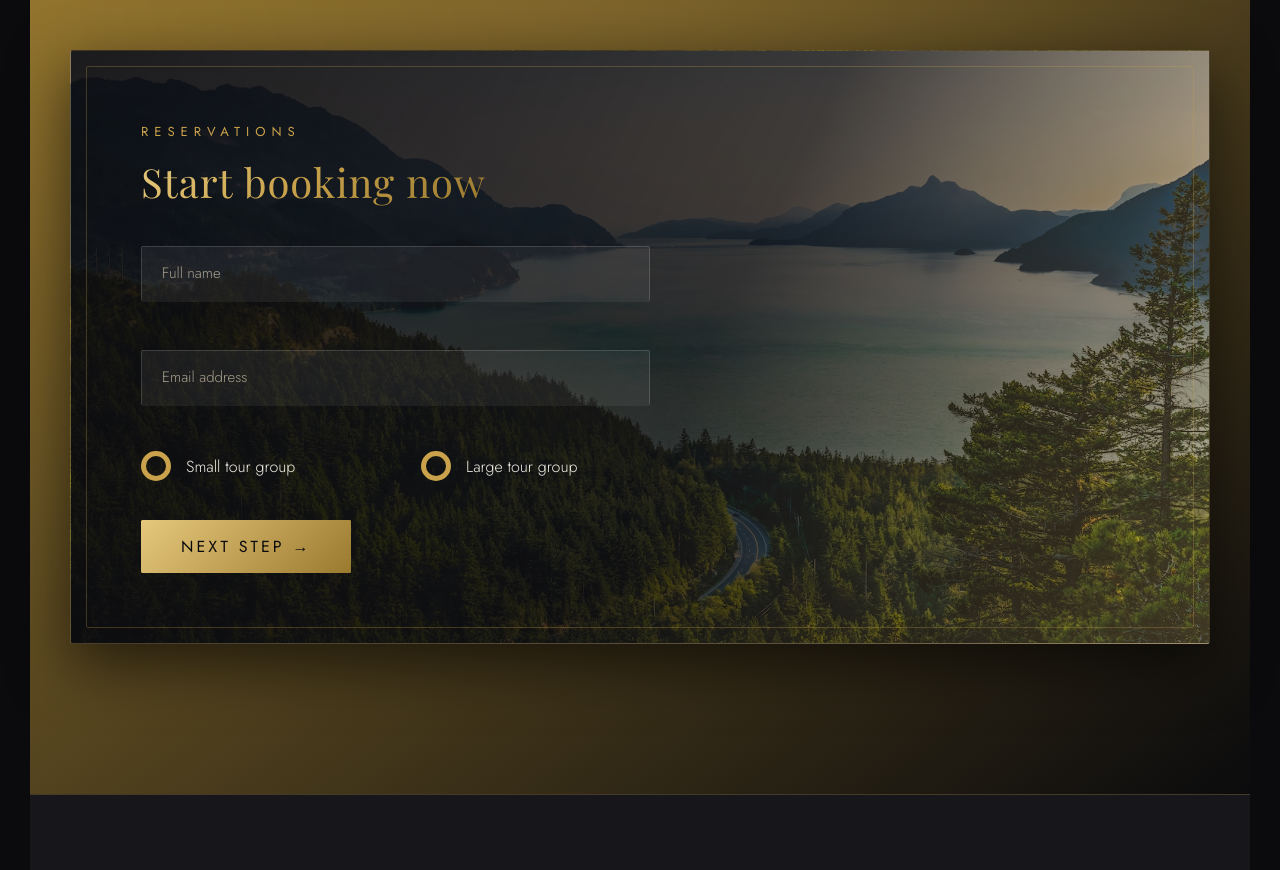
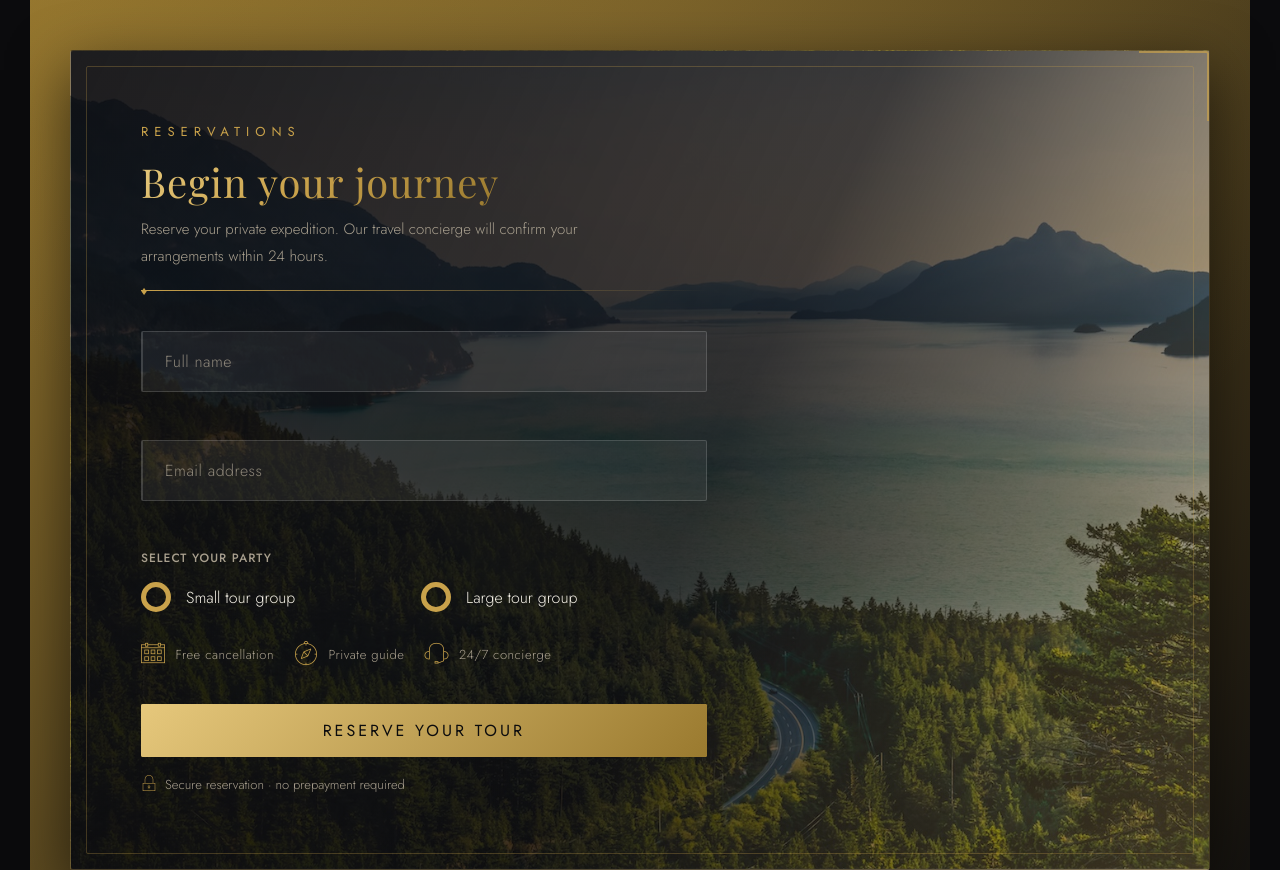
Before and after one commit to bashar35790/Nature-project, a website: page index.html in a window 1280 px wide. Shown: the part 4760-5630 px from the top of the page. Drawn offline with nearby package versions, Linux system fonts and the light colour scheme; a web font is replaced by a local one.

Commit message:
upgrade reservations form with luxury details

```diff
--- a/index.html
+++ b/index.html
@@ -374,9 +374,14 @@
           <div class="book">
             <div class="book__form">
               <form action="#" class="form">
-                <div class="u-margin-bottom-medium">
+                <div class="form__header">
                   <span class="eyebrow">Reservations</span>
-                  <h2 class="heading-secondary">Start booking now</h2>
+                  <h2 class="heading-secondary">Begin your journey</h2>
+                  <p class="form__intro">
+                    Reserve your private expedition. Our travel concierge will
+                    confirm your arrangements within 24 hours.
+                  </p>
+                  <span class="form__divider" aria-hidden="true"></span>
                 </div>
 
                 <div class="form__group">
@@ -401,7 +406,8 @@
                   <label for="email" class="form__label">Email address</label>
                 </div>
 
-                <div class="form__group u-margin-bottom-medium">
+                <div class="form__group">
+                  <span class="form__field-label">Select your party</span>
                   <div class="form__radio-group">
                     <input
                       type="radio"
@@ -429,8 +435,29 @@
                   </div>
                 </div>
 
+                <div class="form__assurances">
+                  <div class="form__assurance">
+                    <i class="form__assurance-icon icon-basic-calendar"></i>
+                    <span>Free cancellation</span>
+                  </div>
+                  <div class="form__assurance">
+                    <i class="form__assurance-icon icon-basic-compass"></i>
+                    <span>Private guide</span>
+                  </div>
+                  <div class="form__assurance">
+                    <i class="form__assurance-icon icon-basic-headset"></i>
+                    <span>24/7 concierge</span>
+                  </div>
+                </div>
+
                 <div class="form__group">
-                  <button class="btn btn--gold">Next step &rarr;</button>
+                  <button class="btn btn--gold form__submit">
+                    Reserve your tour
+                  </button>
+                  <p class="form__note">
+                    <i class="icon-basic-lock"></i> Secure reservation &middot;
+                    no prepayment required
+                  </p>
                 </div>
               </form>
             </div>
--- a/sass/components/_form.scss
+++ b/sass/components/_form.scss
@@ -2,23 +2,67 @@
 @use "../abstracts/mixins" as *;
 
 .form {
+    &__header {
+        margin-bottom: 4rem;
+    }
+
+    &__intro {
+        font-size: 1.5rem;
+        font-weight: 300;
+        color: $color-text-muted;
+        margin-top: 1rem;
+        margin-bottom: 2rem;
+        max-width: 46rem;
+        line-height: 1.8;
+    }
+
+    &__divider {
+        display: block;
+        height: 1px;
+        width: 100%;
+        background-image: linear-gradient(90deg, $color-primary, transparent);
+        position: relative;
+
+        &::after {
+            content: "\2666";
+            color: $color-primary;
+            font-size: 1.2rem;
+            position: absolute;
+            top: 50%;
+            left: 0;
+            transform: translateY(-50%);
+            line-height: 1;
+        }
+    }
+
     &__group:not(:last-child) {
         margin-bottom: 2rem;
     }
 
+    &__field-label {
+        display: block;
+        font-size: 1.2rem;
+        font-weight: 500;
+        letter-spacing: 0.1rem;
+        text-transform: uppercase;
+        color: $color-text-muted;
+        margin-bottom: 1.5rem;
+    }
+
     &__input {
-        font-size: 1.5rem;
+        font-size: 1.6rem;
         font-family: $font-body;
         font-weight: 300;
         color: $color-text;
-        padding: 1.5rem 2rem;
+        padding: 1.8rem 2.2rem;
         border-radius: 2px;
         background-color: rgba($color-white, 0.06);
         border: 1px solid rgba($color-white, 0.15);
-        border-bottom: 3px solid transparent;
-        width: 90%;
+        border-left: 2px solid rgba($color-white, 0.15);
+        width: 100%;
         display: block;
         transition: all 0.3s;
+        caret-color: $color-primary;
 
         @include respond(tab-port) {
             width: 100%;
@@ -28,23 +72,24 @@
             outline: none;
             box-shadow: 0 1rem 2rem rgba($color-black, 0.3);
             border: 1px solid $color-primary;
-            border-bottom: 3px solid $color-primary;
+            border-left: 2px solid $color-primary;
             background-color: rgba($color-white, 0.09);
         }
 
         &:focus:invalid {
-            border-bottom: 3px solid $color-secondary-dark;
+            border-left: 2px solid $color-secondary-dark;
         }
 
         &::-webkit-input-placeholder {
-            color: $color-text-muted;
+            color: rgba($color-text-muted, 0.8);
+            letter-spacing: 0.05rem;
         }
     }
 
     &__label {
         font-size: 1.2rem;
         font-weight: 500;
-        margin-left: 2rem;
+        margin-left: 2.2rem;
         margin-top: 0.7rem;
         display: block;
         color: $color-text-muted;
@@ -84,6 +129,11 @@
         position: relative;
         padding-left: 4.5rem;
         color: $color-text;
+        transition: color 0.2s;
+
+        &:hover {
+            color: $color-primary-light;
+        }
     }
 
     &__radio-button {
@@ -95,6 +145,7 @@
         position: absolute;
         left: 0;
         top: -0.4rem;
+        transition: box-shadow 0.2s;
 
         &::after {
             content: "";
@@ -115,4 +166,56 @@
     &__radio-input:checked ~ &__radio-label &__radio-button::after {
         opacity: 1;
     }
+
+    &__radio-input:checked ~ &__radio-label {
+        color: $color-grey-light-1;
+    }
+
+    &__assurances {
+        display: flex;
+        gap: 2rem;
+        margin: 3rem 0 3.5rem;
+
+        @include respond(tab-port) {
+            flex-wrap: wrap;
+        }
+    }
+
+    &__assurance {
+        display: flex;
+        align-items: center;
+        gap: 1rem;
+        font-size: 1.3rem;
+        font-weight: 300;
+        letter-spacing: 0.05rem;
+        color: $color-text-muted;
+        white-space: nowrap;
+    }
+
+    &__assurance-icon {
+        font-size: 2.4rem;
+        color: $color-primary;
+        line-height: 1;
+    }
+
+    &__submit {
+        width: 100%;
+        text-align: center;
+    }
+
+    &__note {
+        display: flex;
+        align-items: center;
+        gap: 0.8rem;
+        font-size: 1.3rem;
+        font-weight: 300;
+        color: $color-text-muted;
+        margin-top: 1.5rem;
+
+        i {
+            color: $color-primary;
+            font-style: normal;
+            font-size: 1.6rem;
+        }
+    }
 }
--- a/sass/pages/_home.scss
+++ b/sass/pages/_home.scss
@@ -101,6 +101,20 @@
     }
   }
 
+  &::after {
+    content: "";
+    position: absolute;
+    top: 0;
+    right: 0;
+    width: 7rem;
+    height: 7rem;
+    border-top: 2px solid rgba($color-primary, 0.7);
+    border-right: 2px solid rgba($color-primary, 0.7);
+    border-top-right-radius: 3px;
+    pointer-events: none;
+    z-index: 2;
+  }
+
   &__form {
     width: 62%;
     padding: 7rem;
```
Also changed, not shown: css/style.css.
